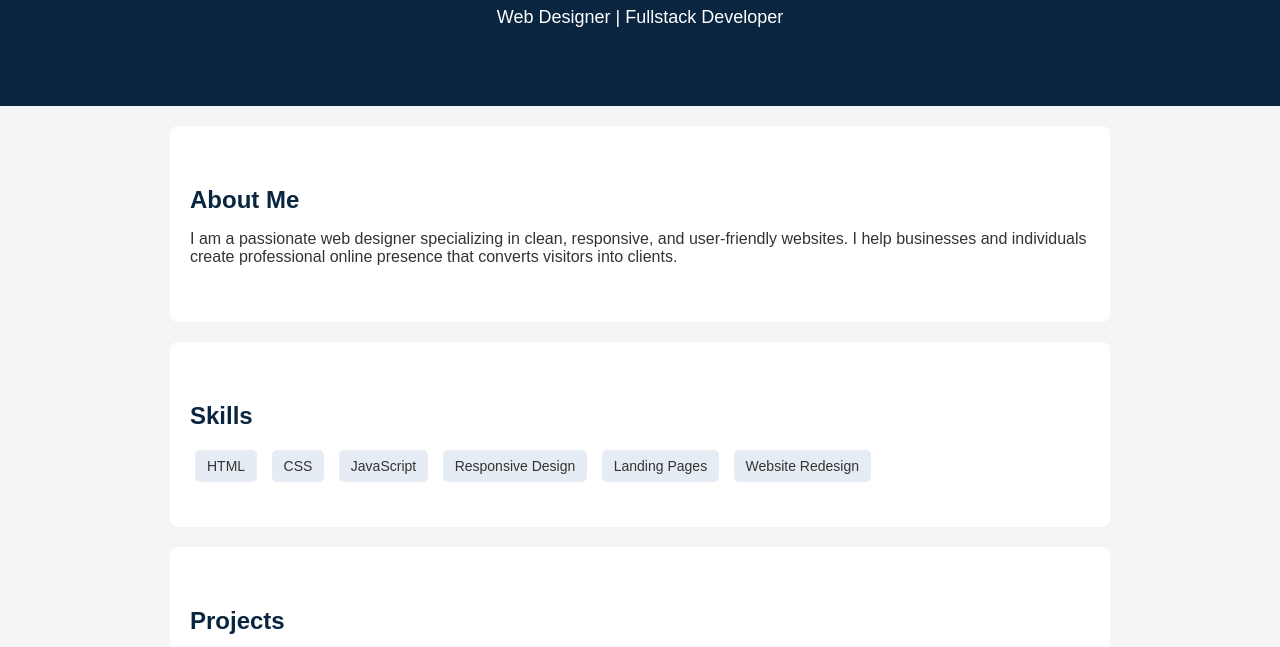
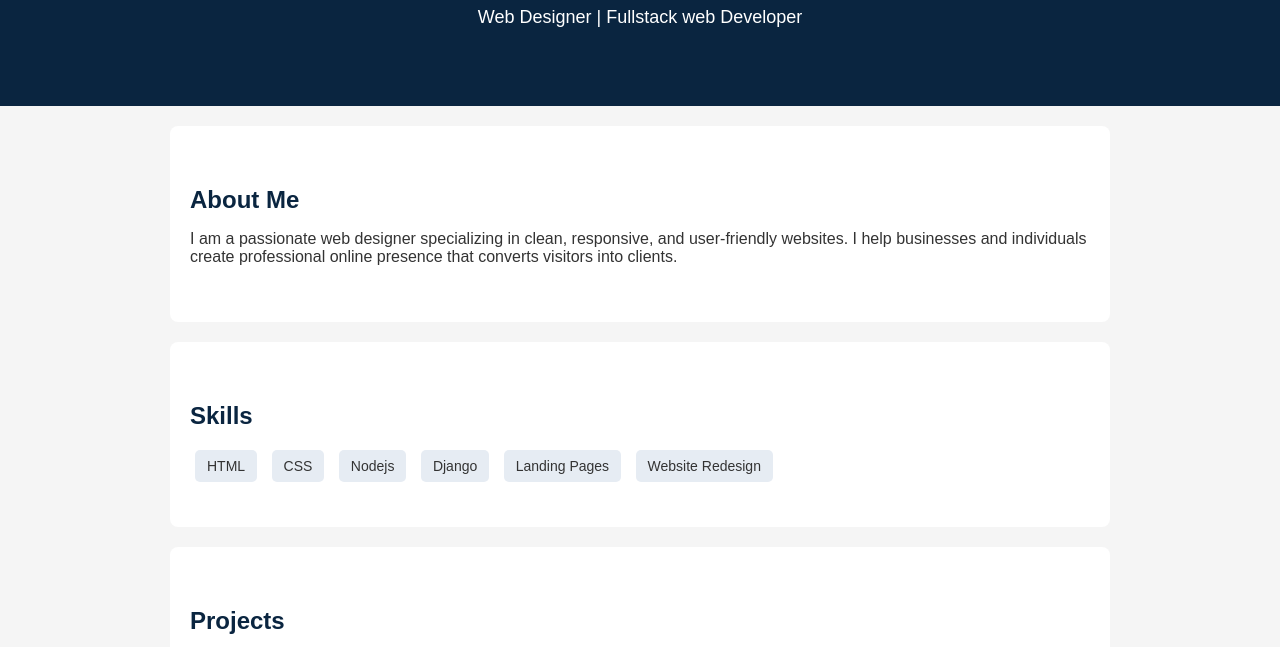
Before and after one commit to fridapatrick/faridambabe.github.io, a plain HTML site: page index.html in a window 1280 px wide. Shown: the part 105-752 px from the top of the page. Drawn offline with Linux system fonts and the light colour scheme.

Commit message:
Update index.html

```diff
--- a/index.html
+++ b/index.html
@@ -74,7 +74,7 @@
 
 <header>
     <h1>Farida Mbabe</h1>
-    <p>Web Designer | Fullstack Developer</p>
+    <p>Web Designer | Fullstack web Developer</p>
 </header>
 
 <section>
@@ -90,8 +90,8 @@
     <div class="skills">
         <span>HTML</span>
         <span>CSS</span>
-        <span>JavaScript</span>
-        <span>Responsive Design</span>
+        <span>Nodejs</span>
+        <span>Django</span>
         <span>Landing Pages</span>
         <span>Website Redesign</span>
     </div>
```
